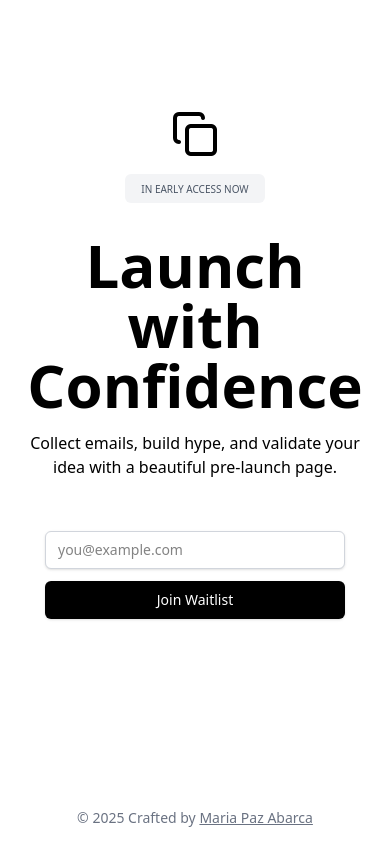
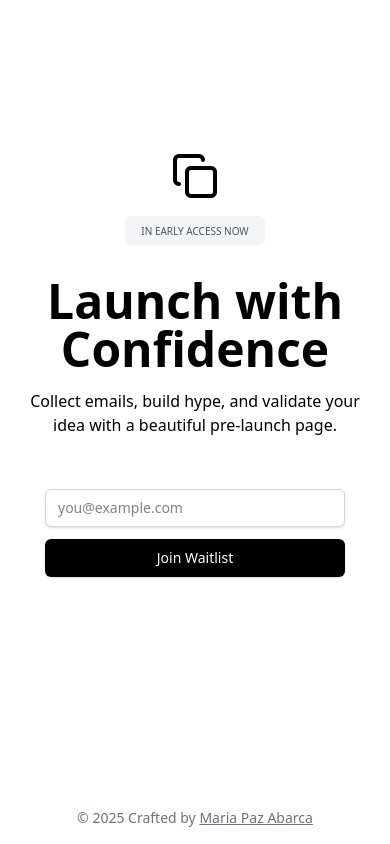
Before and after one commit to mpabarca/waitlist-loops-minimalist, a React (Vite) app: page / in a window 390 px wide. Built offline with nearby package versions, Linux system fonts and the light colour scheme; no server answers.

Commit message:
Fix title style

```diff
--- a/src/pages/LandingPage.tsx
+++ b/src/pages/LandingPage.tsx
@@ -57,10 +57,10 @@ export default function LandingPage() {
 
           {/* Title & Subtitle */}
           <section className='flex flex-col items-center gap-4 text-black'>
-            <h1 className='text-6xl md:text-7xl font-bold'>
+            <h1 className='text-5xl md:text-7xl font-bold'>
               Launch with Confidence
             </h1>
-            <p className='max-w-lxl md:text-lg'>
+            <p className='max-w-xl md:text-lg'>
               Collect emails, build hype, and validate your idea with a
               beautiful pre-launch page.
             </p>
```
